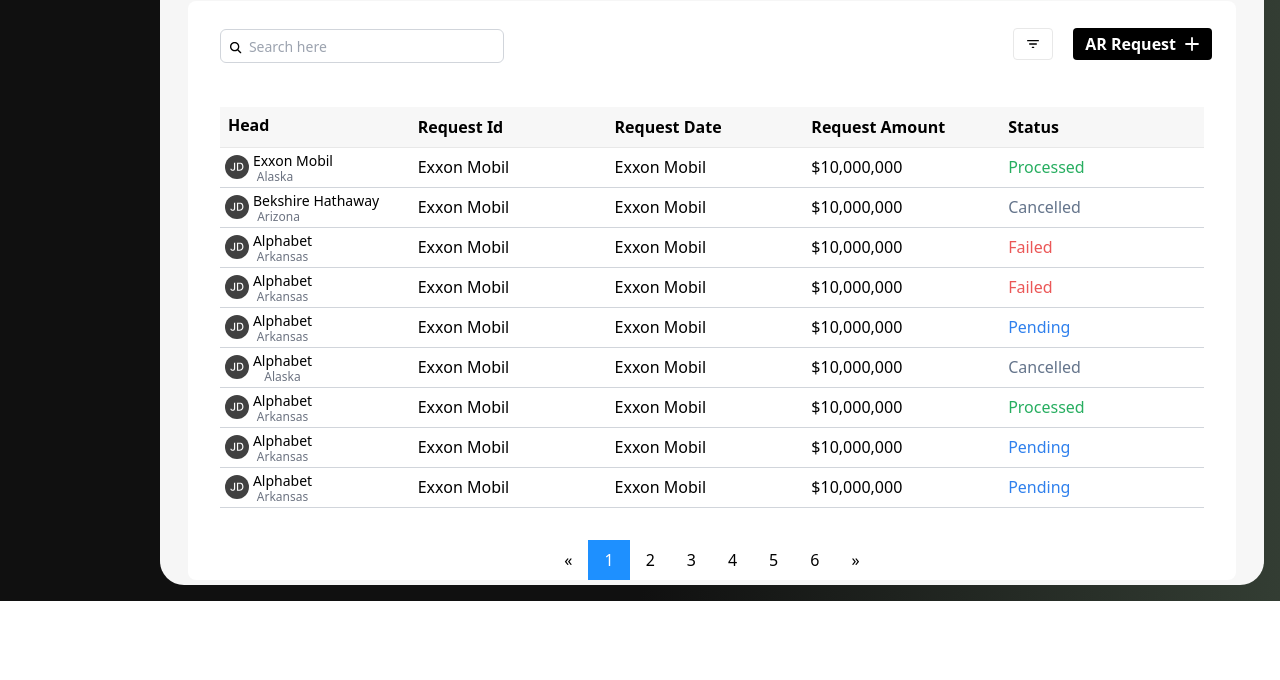
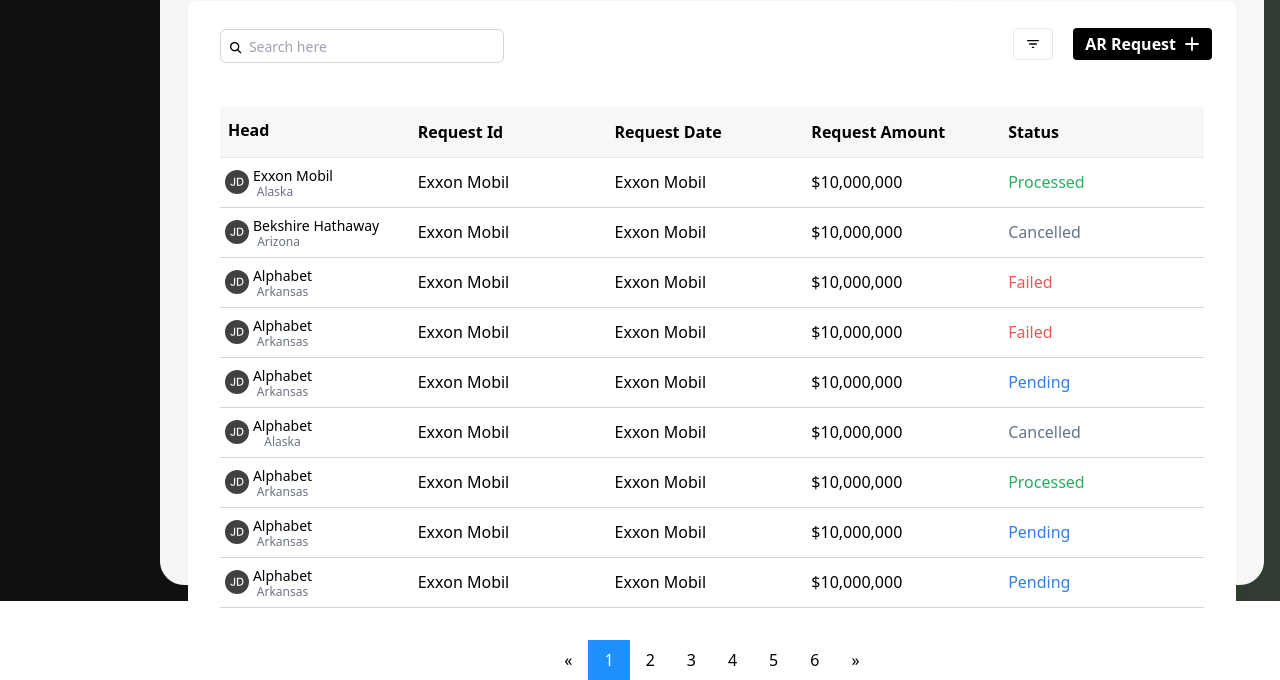
Before and after one commit to SvdNeo/workshop_practice_3, a plain HTML site: page index.html in a window 1280 px wide. Shown: the part 199-879 px from the top of the page. Before the commit the page ends 800 px from the top, so only its background shows below. Drawn offline with nearby package versions, Linux system fonts and the light colour scheme.

Commit message:
updated the styling of table

```diff
--- a/index.html
+++ b/index.html
@@ -154,7 +154,7 @@
 
               <table class="table-auto w-full overflow-y-auto px-2 py-4">
                 <tr
-                  class="border-b border-solid bg-[#efefef80] bg-opacity-50 border-b-[#E8E8E8]  mb-8 text-left h-10"
+                  class="border-b border-solid bg-[#efefef80] bg-opacity-50 border-b-[#E8E8E8]  mb-8 text-left h-[50px]"
                 >
                   <th class="w-1/5  pl-2">
                     <div> Head </div>
@@ -169,7 +169,7 @@
                 </tr>
 
                 <tbody id="myTable">
-                  <tr class="text-center max-h-[50px] border-b border-solid border-gray-300 text-left mb-4 h-10 " >
+                  <tr class="text-center h-[50px] border-b border-solid border-gray-300 text-left mb-4 h-10 " >
                     <td class="w-1/5"><div class="flex d-flex align-items-center text-left">
                       <div class="">
                         <img
@@ -195,7 +195,7 @@
                     <td class="w-1/5 text-left">$10,000,000</td>
                     <td class="w-1/5 text-[#27AE60] text-left">Processed</td>
                   </tr>
-                  <tr class="text-center max-h-[50px] border-b border-solid border-gray-300 mb-4 h-10 " >
+                  <tr class="text-center h-[50px] border-b border-solid border-gray-300 mb-4 h-10 " >
                     <td class="w-1/5"><div class="flex d-flex align-items-center justify-start">
                       <div class="">
                         <img
@@ -221,7 +221,7 @@
                     <td class="w-1/5 text-left">$10,000,000</td>
                     <td class="w-1/5 text-[#64748B] text-left">Cancelled</td>
                   </tr>
-                  <tr class="text-center max-h-[50px] border-b border-solid border-gray-300 text-left mb-4 h-10 " >
+                  <tr class="text-center h-[50px] border-b border-solid border-gray-300 text-left mb-4 h-10 " >
                     <td class="w-1/5"><div class="flex d-flex align-items-center text-left">
                       <div class="">
                         <img
@@ -247,7 +247,7 @@
                     <td class="w-1/5 text-left">$10,000,000</td>
                     <td class="w-1/5 text-[#EB5757] text-left">Failed</td>
                   </tr>
-                  <tr class="text-center max-h-[50px] border-b border-solid border-gray-300 text-left mb-4 h-10 " >
+                  <tr class="text-center h-[50px] border-b border-solid border-gray-300 text-left mb-4 h-10 " >
                     <td class="w-1/5"><div class="flex d-flex align-items-center text-left">
                       <div class="">
                         <img
@@ -273,7 +273,7 @@
                     <td class="w-1/5 text-left">$10,000,000</td>
                     <td class="w-1/5 text-[#EB5757] text-left">Failed</td>
                   </tr>
-                  <tr class="text-center max-h-[50px] border-b border-solid border-gray-300  mb-4 h-10" >
+                  <tr class="text-center h-[50px] border-b border-solid border-gray-300  mb-4 h-10" >
                     <td class="w-1/5"><div class="flex d-flex align-items-center text-left">
                       <div class="">
                         <img
@@ -300,7 +300,7 @@
                     <td class="w-1/5 text-[#2F80ED] text-left">Pending</td>
                   </tr>
 
-                  <tr class="text-center max-h-[50px] border-b border-solid border-gray-300 text-left mb-4 h-10 " >
+                  <tr class="text-center h-[50px] border-b border-solid border-gray-300 text-left mb-4 h-10 " >
                     <td class="w-1/5"><div class="flex d-flex align-items-center text-left">
                       <div class="">
                         <img
@@ -326,7 +326,7 @@
                     <td class="w-1/5 text-left">$10,000,000</td>
                     <td class="w-1/5 text-[#64748B] text-left">Cancelled</td>
                   </tr>
-                  <tr class="text-center max-h-[50px] border-b border-solid border-gray-300 mb-4 h-10 " >
+                  <tr class="text-center h-[50px] border-b border-solid border-gray-300 mb-4 h-10 " >
                     <td class="w-1/5"><div class="flex d-flex align-items-center text-left">
                       <div class="">
                         <img
@@ -352,7 +352,7 @@
                     <td class="w-1/5 text-left">$10,000,000</td>
                     <td class="w-1/5 text-[#27AE60] text-left">Processed</td>
                   </tr>
-                  <tr class="text-center max-h-[50px] border-b border-solid border-gray-300 mb-4 h-10 " >
+                  <tr class="text-center h-[50px] border-b border-solid border-gray-300 mb-4 h-10 " >
                     <td class="w-1/5"><div class="flex d-flex align-items-center text-left">
                       <div class="">
                         <img
@@ -378,7 +378,7 @@
                     <td class="w-1/5 text-left">$10,000,000</td>
                     <td class="w-1/5 text-[#2F80ED] text-left">Pending</td>
                   </tr>
-                  <tr class="text-center max-h-[50px] border-b border-solid border-gray-300 mb-4 h-10 " >
+                  <tr class="text-center h-[50px] border-b border-solid border-gray-300 mb-4 " >
                     <td class="w-1/5"><div class="flex d-flex align-items-center text-left">
                       <div class="">
                         <img
```
